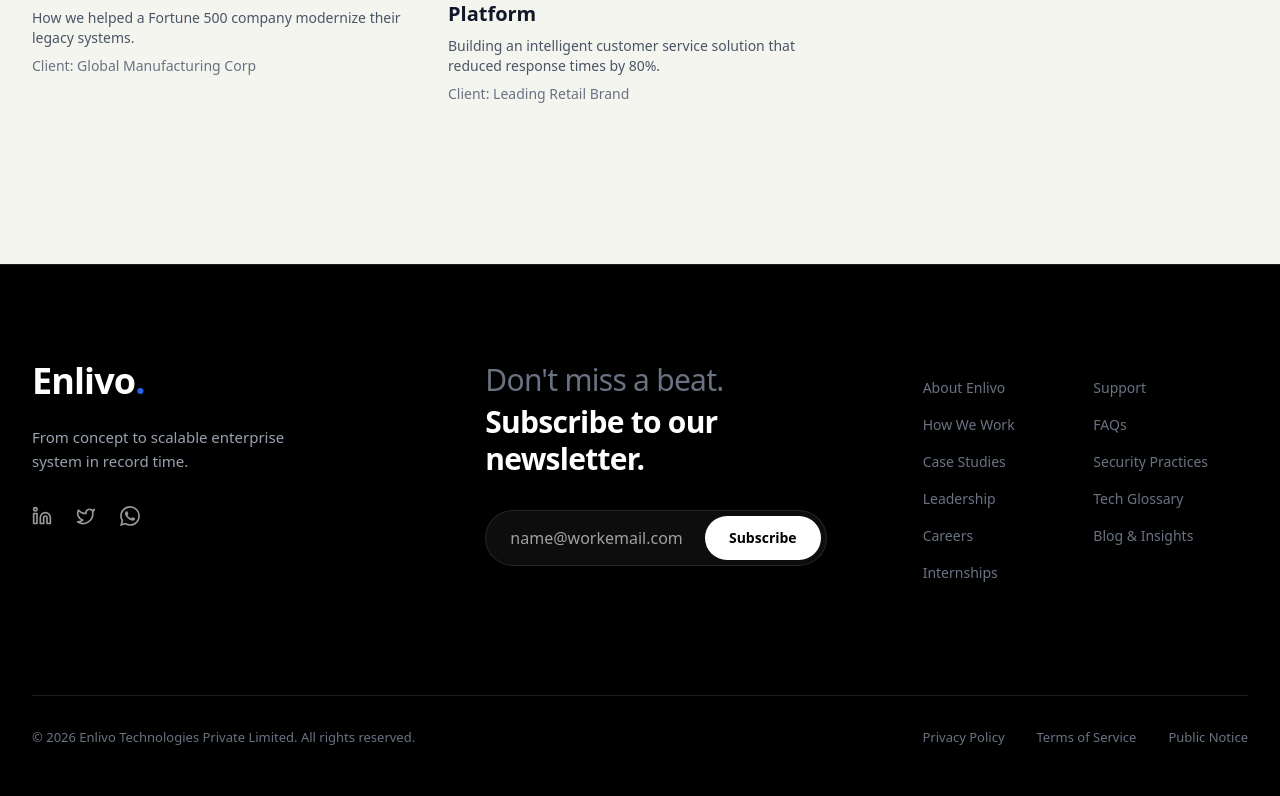
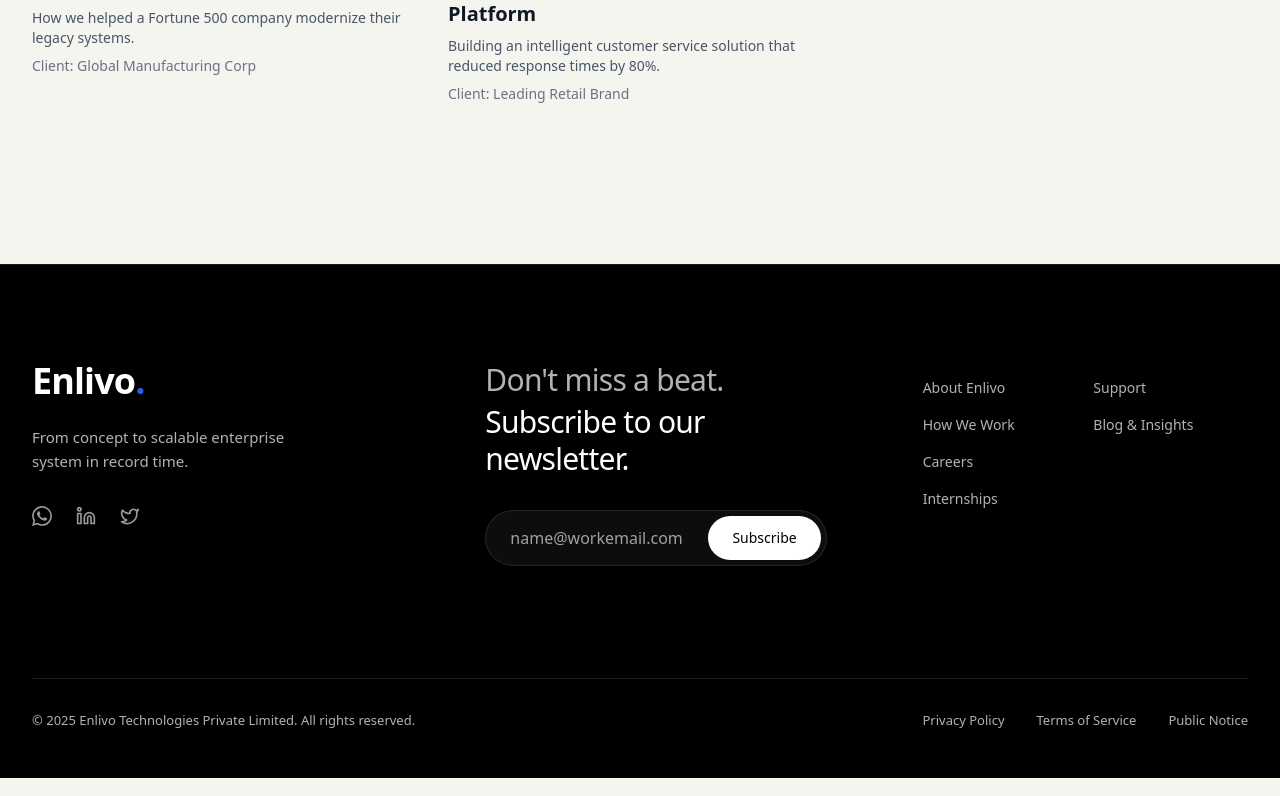
Before and after one commit to enlivotechnologies/enlivo-technologies, a Next.js app: page /case-studies in a window 1280 px wide. Shown: the part 636-1432 px from the top of the page. Built offline with nearby package versions, Linux system fonts and the light colour scheme; no server answers.

Commit message:
made a proper routes

```diff
--- a/components/layout/Footer.tsx
+++ b/components/layout/Footer.tsx
@@ -1,8 +1,8 @@
 "use client";
 
 import Link from "next/link";
-import { SITE_CONFIG, SOCIAL_LINKS } from "@/lib/constants";
-import { Linkedin, Twitter, Youtube, Facebook } from "lucide-react";
+import { SITE_CONFIG } from "@/lib/constants";
+import { Linkedin, Twitter } from "lucide-react";
 
 // --- Custom Icons ---
 
@@ -21,24 +21,16 @@ function WhatsappIcon({ className }: { className?: string }) {
 
 // --- Configuration ---
 
-const socialIcons = {
-  linkedin: Linkedin,
-  twitter: Twitter,
-  whatsapp: WhatsappIcon, // Custom Whatsapp Icon
-  youtube: Youtube,
-  facebook: Facebook,
-};
-
-// Navigation Data - Kept EXACTLY as requested, but hrefs removed/nullified below
+// Navigation Data
 const FOOTER_NAVIGATION = [
   {
     header: "Company",
     links: [
-      { label: "About Enlivo" },
-      { label: "How We Work" },
-      { label: "Case Studies" },
-      { label: "Leadership" },
-      { label: "Careers" },
+      { label: "About Enlivo", href: "/company/about" },
+      { label: "How We Work", href: "/#our-process" },
+      // { label: "Case Studies" },
+      // { label: "Leadership" },
+      { label: "Careers", href: "/company/careers" },
       { label: "Internships" },
     ],
   },
@@ -46,16 +38,36 @@ const FOOTER_NAVIGATION = [
     header: "Resources",
     links: [
       { label: "Support" },
-      { label: "FAQs" },
-      { label: "Security Practices" },
-      { label: "Tech Glossary" },
+      // { label: "FAQs" },
+      // { label: "Security Practices" },
+      // { label: "Tech Glossary" },
       { label: "Blog & Insights" },
     ],
   },
 ];
 
 export function Footer() {
-  const currentYear = new Date().getFullYear();
+  // Explicitly set year to 2025
+  const currentYear = 2025;
+
+  // Social Links Configuration
+  const socialMediaLinks = [
+    {
+      id: "whatsapp",
+      icon: WhatsappIcon,
+      href: "https://wa.me/918971363921",
+    },
+    {
+      id: "linkedin",
+      icon: Linkedin,
+      href: "https://www.linkedin.com/company/enlivo-global-tech-solutions-pvt-ltd/",
+    },
+    {
+      id: "twitter",
+      icon: Twitter,
+      href: "https://twitter.com/test",
+    },
+  ];
 
   return (
     <footer
@@ -64,37 +76,42 @@ export function Footer() {
       itemScope
       itemType="https://schema.org/Organization"
     >
-      {/* Container width matched to Navbar (85rem) for perfect alignment */}
       <div className="max-w-[85rem] mx-auto px-4 sm:px-6 lg:px-8">
         {/* --- MAIN CONTENT GRID --- */}
         <div className="grid grid-cols-1 xl:grid-cols-12 gap-16 xl:gap-12 mb-28">
           {/* 1. LEFT SECTION: BRAND IDENTITY */}
           <div className="xl:col-span-4 flex flex-col items-start">
-            {/* Logo Link kept active to return home */}
             <Link href="/" className="group block mb-6">
               <span className="font-bold text-4xl tracking-tight text-white">
                 Enlivo<span className="text-[#2563EB]">.</span>
               </span>
             </Link>
 
-            <p className="text-[15px] font-medium text-gray-400 mb-8 max-w-[280px] leading-relaxed">
+            <p className="text-[15px] font-medium text-[#B2B2B2] mb-8 max-w-[280px] leading-relaxed">
               From concept to scalable enterprise system in record time.
             </p>
 
-            {/* Social Icons - Kept active as they are external links */}
+            {/* Social Icons */}
             <div className="flex items-center gap-6">
-              {Object.entries(SOCIAL_LINKS).map(([platform, url]) => {
-                const Icon =
-                  socialIcons[platform as keyof typeof socialIcons] ||
-                  WhatsappIcon;
+              {socialMediaLinks.map((item) => {
+                const Icon = item.icon;
+                const isClickable = item.href.length > 0;
+
                 return (
                   <a
-                    key={platform}
-                    href={url}
+                    key={item.id}
+                    href={isClickable ? item.href : undefined}
                     target="_blank"
                     rel="noopener noreferrer"
-                    className="text-white opacity-60 hover:opacity-100 hover:text-white transition-all duration-300"
-                    aria-label={`Follow us on ${platform}`}
+                    className={`text-white transition-all duration-300 ${
+                      isClickable
+                        ? "opacity-60 hover:opacity-100 hover:text-white cursor-pointer"
+                        : "opacity-40 cursor-default"
+                    }`}
+                    aria-label={`Follow us on ${item.id}`}
+                    onClick={(e) => {
+                      if (!isClickable) e.preventDefault();
+                    }}
                   >
                     <Icon strokeWidth={2} className="w-5 h-5" />
                   </a>
@@ -107,26 +124,27 @@ export function Footer() {
           <div className="xl:col-span-4 flex flex-col items-start xl:pl-8">
             <div className="max-w-md w-full">
               <h3 className="text-3xl tracking-tight text-white leading-tight mb-8">
-                <span className="block text-gray-500 font-medium mb-1">
+                <span className="block text-[#B2B2B2] font-medium mb-1">
                   Don't miss a beat.
                 </span>
-                <span className="font-bold">Subscribe to our newsletter.</span>
+                <span className="font-medium">
+                  Subscribe to our newsletter.
+                </span>
               </h3>
 
-              {/* Pill-Shaped Input Group (Dark Mode) */}
               <form
                 className="relative w-full group"
-                onSubmit={(e) => e.preventDefault()} // Prevent submission for now
+                onSubmit={(e) => e.preventDefault()}
               >
                 <input
                   type="email"
                   placeholder="name@workemail.com"
                   required
-                  className="w-full h-[3.5rem] pl-6 pr-32 bg-white/5 text-white placeholder:text-[#A1A1A1] rounded-full border border-white/10 outline-none focus:border-white/30 focus:bg-white/10 focus:shadow-[0_0_20px_rgba(255,255,255,0.25)] transition-all duration-300 ease-out font-medium"
+                  className="w-full h-[3.5rem] pl-6 pr-32 bg-white/5 text-[#B2B2B2] placeholder:text-[#A1A1A1] rounded-full border border-white/10 outline-none focus:border-white/30 focus:bg-white/10 focus:shadow-[0_0_20px_rgba(255,255,255,0.25)] transition-all duration-300 ease-out font-medium"
                 />
                 <button
                   type="submit"
-                  className="absolute right-1.5 top-1.5 bottom-1.5 px-6 bg-white hover:bg-gray-200 text-black text-sm font-bold rounded-full transition-colors duration-300"
+                  className="absolute right-1.5 top-1.5 bottom-1.5 px-6 bg-white hover:bg-gray-200 text-black text-sm font-medium rounded-full transition-colors duration-300"
                 >
                   Subscribe
                 </button>
@@ -134,36 +152,43 @@ export function Footer() {
             </div>
           </div>
 
-          {/* 3. RIGHT SECTION: NAVIGATION LINKS (No Routing) */}
+          {/* 3. RIGHT SECTION: NAVIGATION LINKS */}
           <div className="xl:col-span-4 xl:pl-12">
             <div className="grid grid-cols-2 gap-y-10 gap-x-4">
               {FOOTER_NAVIGATION.map((column) => (
                 <div key={column.header} className="flex flex-col gap-4">
-                  {/* Visually hidden header for SEO structure */}
                   <div className="h-0 opacity-0" aria-hidden="true">
                     {column.header}
                   </div>
-                  {column.links.map((link) => (
-                    <span
-                      key={link.label}
-                      // Use a span instead of Link to remove routing
-                      // Added cursor-pointer to maintain interaction feel
-                      className="text-[14px] font-medium text-gray-500 hover:text-white hover:underline decoration-white/30 underline-offset-4 transition-all duration-200 cursor-pointer"
-                    >
-                      {link.label}
-                    </span>
-                  ))}
+                  {column.links.map((link) =>
+                    link.href ? (
+                      <Link
+                        key={link.label}
+                        href={link.href}
+                        className="text-[14px] font-medium text-[#B2B2B2] hover:text-white hover:underline decoration-white/30 underline-offset-4 transition-all duration-200 cursor-pointer"
+                      >
+                        {link.label}
+                      </Link>
+                    ) : (
+                      <span
+                        key={link.label}
+                        className="text-[14px] font-medium text-[#B2B2B2] hover:text-white hover:underline decoration-white/30 underline-offset-4 transition-all duration-200 cursor-pointer"
+                      >
+                        {link.label}
+                      </span>
+                    )
+                  )}
                 </div>
               ))}
             </div>
           </div>
         </div>
 
-        {/* --- BOTTOM BAR: COPYRIGHT & LEGAL (No Routing) --- */}
-        <div className="pt-8 border-t border-white/10 flex flex-col md:flex-row md:items-center justify-between gap-6 text-[13px] font-medium text-gray-500">
+        {/* --- BOTTOM BAR --- */}
+        <div className="pt-8 border-t border-white/10 flex flex-col md:flex-row md:items-center justify-between gap-6 text-[13px] font-medium text-[#B2B2B2]">
           <p>
-            © {currentYear} {SITE_CONFIG.name} Private Limited. All rights
-            reserved.
+            © {currentYear} {SITE_CONFIG.name || "Enlivo Technologies"} Private
+            Limited. All rights reserved.
           </p>
 
           <nav className="flex flex-wrap gap-8" aria-label="Legal navigation">
--- a/seo/home.ts
+++ b/seo/home.ts
@@ -11,12 +11,12 @@ import type { PageSEO } from "@/lib/seo";
 export const HOME_SEO: PageSEO = {
   // 1. TITLE (Authority & Scale)
   // Combines the Brand Name with the two most valuable service categories.
-  title: "Enlivo Technologies | Enterprise Digital Transformation & Engineering",
+  title: "Enlivo Technologies | Global Digital Transformation & Strategy",
 
   // 2. DESCRIPTION (Global & Strategic)
   // Includes "Enlivo Global Tech Solutions" naturally to help rank for that variation too.
   description:
-    "Enlivo Technologies (Enlivo Global Tech Solutions) is a premier strategic partner for digital transformation, engineering secure enterprise systems, and AI solutions for global markets.",
+    "Enlivo architects the secure digital backbone for modern global business. Precision engineering for mission critical platforms, cloud infrastructure, and AI.",
 
   // 3. KEYWORDS (The "Big Giant" Strategy)
   // Categorized to capture search traffic at every level of the decision process.
```
